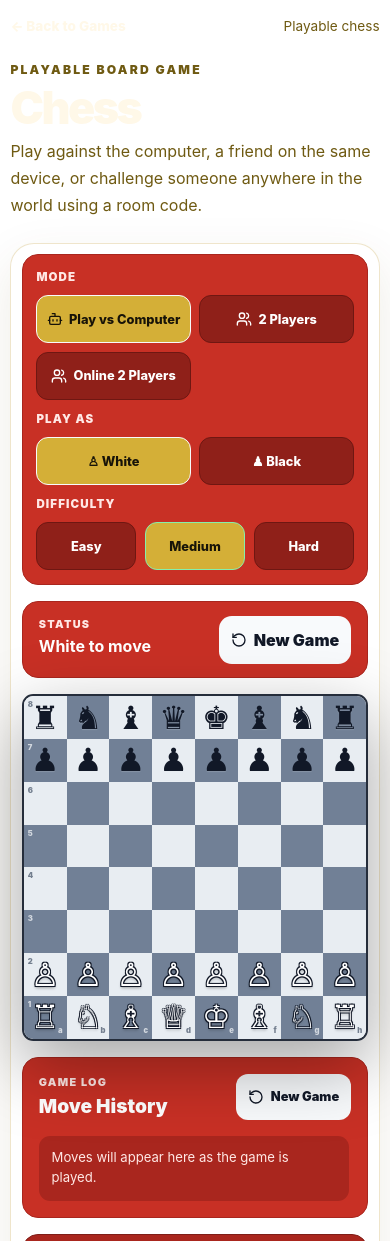
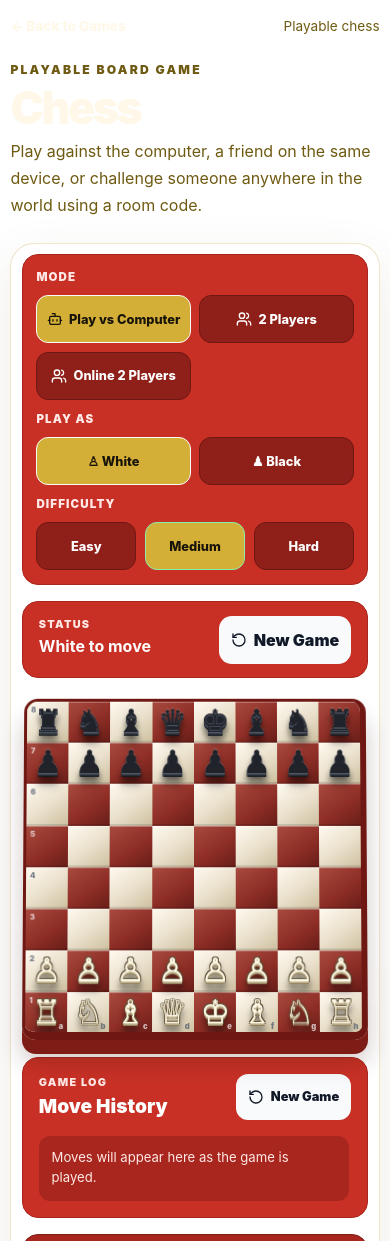
Before and after one commit to arunyadav-214/learning-website, a Next.js app: page /games/chess in a window 390 px wide. Shown: the top 1241 px of the page. Built offline with nearby package versions, Linux system fonts and the light colour scheme.

Commit message:
Give chess board and pieces a 3D visual style

```diff
--- a/app/globals.css
+++ b/app/globals.css
@@ -1983,3 +1983,92 @@ body {
 .chess-page .chess-help button:not(.active):hover {
   background:#b12920 !important;
 }
+
+
+/* Chess 3D board and pieces */
+.chess-page .chess-board {
+  transform: perspective(1100px) rotateX(3deg);
+  transform-origin: center bottom;
+  border: 5px solid #6f1712;
+  border-bottom-width: 12px;
+  border-right-width: 9px;
+  border-radius: 14px;
+  box-shadow:
+    0 22px 0 #7d1d16,
+    0 34px 34px rgba(55,18,10,.28),
+    0 8px 14px rgba(0,0,0,.18);
+  overflow: hidden;
+}
+
+.chess-page .chess-square {
+  box-shadow:
+    inset 0 1px 0 rgba(255,255,255,.34),
+    inset 0 -2px 0 rgba(0,0,0,.12);
+}
+
+.chess-page .chess-square.light {
+  background: linear-gradient(145deg,#fffaf1 0%,#e9dfca 54%,#cdbf9f 100%);
+}
+
+.chess-page .chess-square.dark {
+  background: linear-gradient(145deg,#a94a3f 0%,#8e2e26 55%,#681d18 100%);
+}
+
+.chess-page .chess-piece {
+  transform: translateY(-2px) scale(1.04);
+  transform-origin: 50% 80%;
+  filter: drop-shadow(0 7px 3px rgba(0,0,0,.32));
+  transition: transform .16s ease, filter .16s ease;
+}
+
+.chess-page .chess-square:hover .chess-piece,
+.chess-page .chess-square.selected .chess-piece {
+  transform: translateY(-5px) scale(1.08);
+  filter: drop-shadow(0 10px 4px rgba(0,0,0,.36));
+}
+
+.chess-page .chess-piece.white {
+  color:#fff9e9;
+  text-shadow:
+    0 1px 0 #d8cba9,
+    0 2px 0 #b9aa86,
+    0 3px 0 #8f805f,
+    -1px -1px 0 #5f5239,
+    1px -1px 0 #5f5239,
+    -1px 1px 0 #5f5239,
+    1px 1px 0 #5f5239,
+    0 6px 6px rgba(0,0,0,.28);
+}
+
+.chess-page .chess-piece.black {
+  color:#20232a;
+  text-shadow:
+    0 1px 0 #515866,
+    0 2px 0 #3c424d,
+    0 3px 0 #292e36,
+    0 4px 0 #171b20,
+    0 7px 6px rgba(0,0,0,.40),
+    0 -1px 0 rgba(255,255,255,.22);
+}
+
+.chess-page .chess-move-dot {
+  box-shadow:
+    inset 0 2px 3px rgba(255,255,255,.22),
+    0 3px 5px rgba(0,0,0,.25);
+}
+
+@media (max-width:640px) {
+  .chess-page .chess-board {
+    transform: perspective(900px) rotateX(2deg);
+    border-width:3px;
+    border-bottom-width:8px;
+    border-right-width:6px;
+    box-shadow:
+      0 14px 0 #7d1d16,
+      0 22px 24px rgba(55,18,10,.24);
+  }
+
+  .chess-page .chess-piece {
+    transform: translateY(-1px) scale(1.02);
+  }
+}
```
